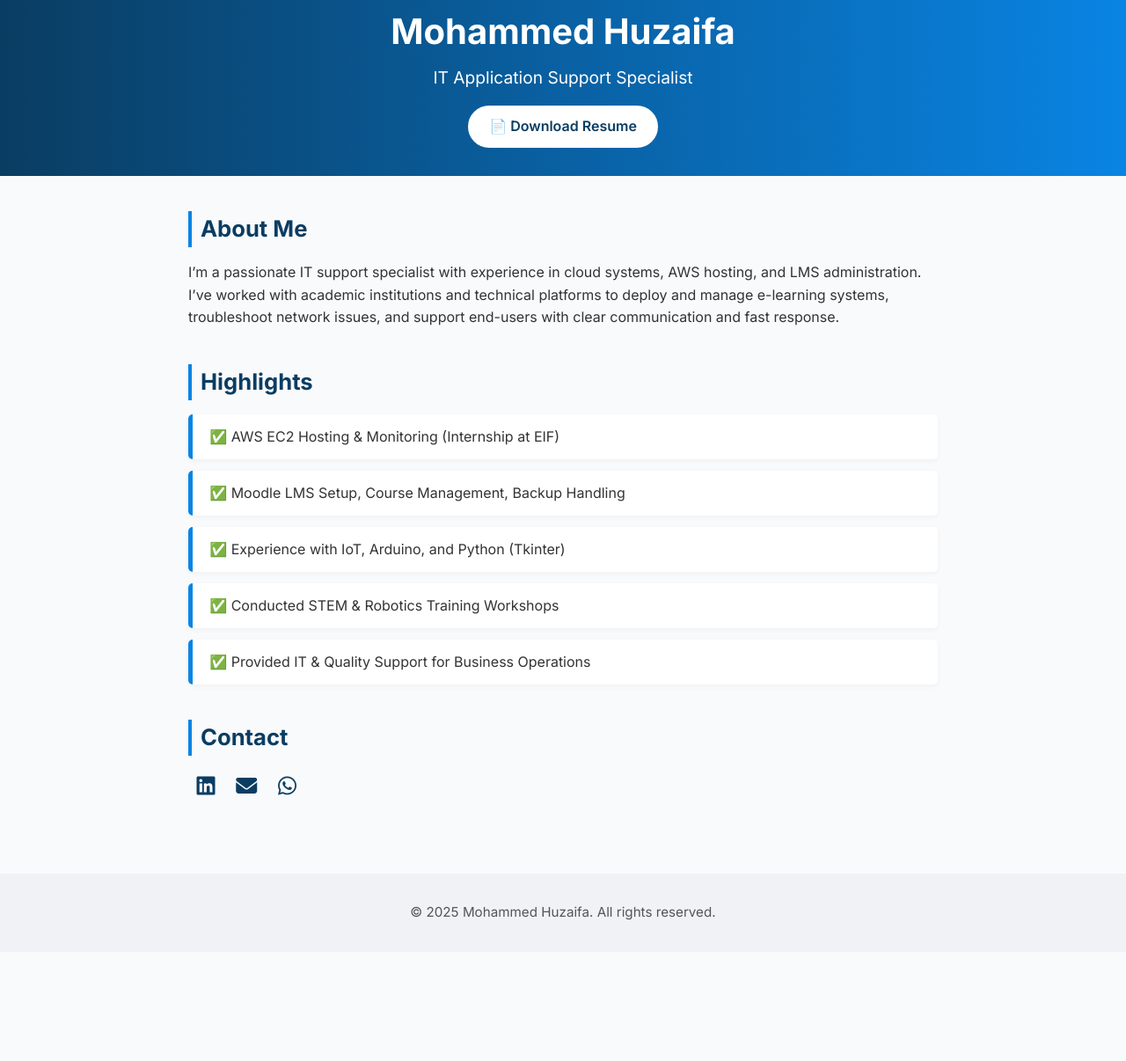
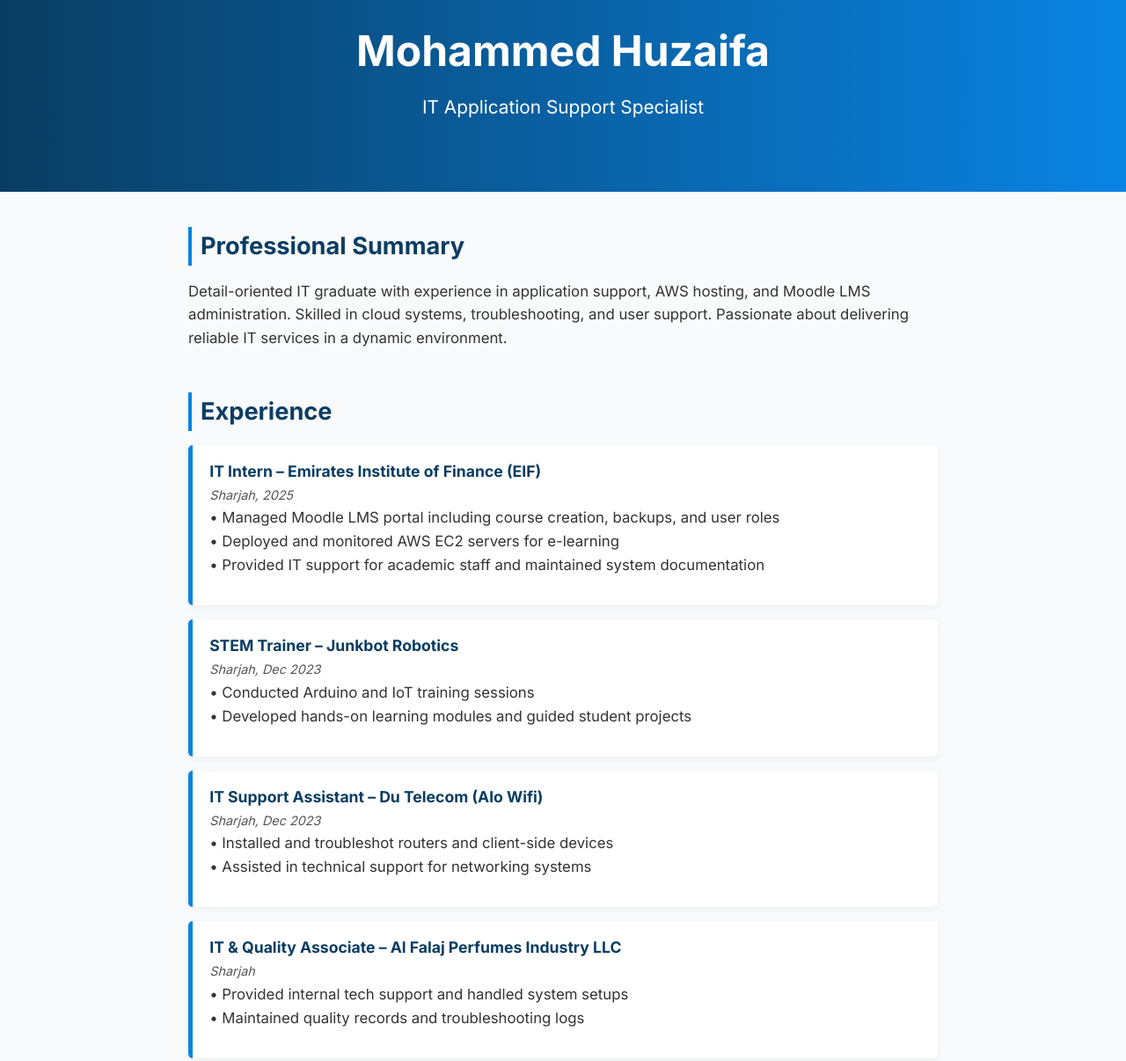
Before and after one commit to Huzaifaujju/CurriculumVitae, a plain HTML site: page index.html in a window 1280 px wide. Shown: the part 60-1266 px from the top of the page at 88% size. Before the commit the page ends 1142 px from the top, so only its background shows below. Drawn offline with Linux system fonts and the light colour scheme.

Commit message:
Update index.html

```diff
--- a/index.html
+++ b/index.html
@@ -31,37 +31,18 @@
       background: linear-gradient(to right, var(--primary), var(--accent));
       color: white;
       text-align: center;
-      padding: 4rem 2rem 2rem;
+      padding: 5rem 2rem 4rem;
     }
 
     header h1 {
-      font-size: 2.5rem;
-      margin-bottom: 0.3rem;
+      font-size: 3rem;
+      margin-bottom: 0.5rem;
       font-weight: 700;
     }
 
     header p {
-      font-size: 1.2rem;
+      font-size: 1.3rem;
       font-weight: 400;
-      margin-bottom: 1rem;
-    }
-
-    .btn-download {
-      display: inline-block;
-      background: white;
-      color: var(--primary);
-      padding: 0.6rem 1.4rem;
-      border-radius: 25px;
-      font-weight: 600;
-      font-size: 1rem;
-      text-decoration: none;
-      border: 2px solid white;
-      transition: background 0.3s ease, color 0.3s ease;
-    }
-
-    .btn-download:hover {
-      background: var(--accent);
-      color: white;
     }
 
     .container {
@@ -71,15 +52,20 @@
     }
 
     section {
-      margin-bottom: 2.5rem;
+      margin-bottom: 3rem;
     }
 
     h2 {
       color: var(--primary);
-      font-size: 1.6rem;
+      font-size: 1.7rem;
       margin-bottom: 1rem;
       border-left: 4px solid var(--accent);
       padding-left: 10px;
+    }
+
+    p {
+      font-size: 1.05rem;
+      margin-bottom: 1rem;
     }
 
     ul {
@@ -90,10 +76,38 @@
     ul li {
       background: white;
       border-left: 5px solid var(--accent);
-      padding: 0.8rem 1.2rem;
-      margin-bottom: 0.8rem;
+      padding: 1rem 1.2rem;
+      margin-bottom: 1rem;
       border-radius: 5px;
-      box-shadow: 0 2px 6px rgba(0,0,0,0.04);
+      box-shadow: 0 2px 8px rgba(0,0,0,0.05);
+    }
+
+    ul li strong {
+      color: var(--primary);
+      font-size: 1.1rem;
+    }
+
+    ul li span {
+      font-style: italic;
+      font-size: 0.9rem;
+      color: #555;
+    }
+
+    .btn-download {
+      display: inline-block;
+      margin-top: 1rem;
+      background: var(--accent);
+      color: white;
+      padding: 0.8rem 1.8rem;
+      border-radius: 30px;
+      font-weight: 600;
+      font-size: 1rem;
+      text-decoration: none;
+      transition: background 0.3s ease;
+    }
+
+    .btn-download:hover {
+      background: #065a9c;
     }
 
     footer {
@@ -105,7 +119,7 @@
     }
 
     .social-icons {
-      margin-top: 1rem;
+      margin: 1rem 0;
     }
 
     .social-icons a {
@@ -135,32 +149,83 @@
   <header>
     <h1>Mohammed Huzaifa</h1>
     <p>IT Application Support Specialist</p>
-    <a class="btn-download" href="resume.pdf" download>📄 Download Resume</a>
   </header>
 
   <main class="container">
     <section>
-      <h2>About Me</h2>
+      <h2>Professional Summary</h2>
       <p>
-        I’m a passionate IT support specialist with experience in cloud systems, AWS hosting, and LMS administration.
-        I’ve worked with academic institutions and technical platforms to deploy and manage e-learning systems, troubleshoot network issues,
-        and support end-users with clear communication and fast response.
+        Detail-oriented IT graduate with experience in application support, AWS hosting, and Moodle LMS administration. Skilled in cloud systems, troubleshooting, and user support. Passionate about delivering reliable IT services in a dynamic environment.
       </p>
     </section>
 
     <section>
-      <h2>Highlights</h2>
+      <h2>Experience</h2>
       <ul>
-        <li>✅ AWS EC2 Hosting & Monitoring (Internship at EIF)</li>
-        <li>✅ Moodle LMS Setup, Course Management, Backup Handling</li>
-        <li>✅ Experience with IoT, Arduino, and Python (Tkinter)</li>
-        <li>✅ Conducted STEM & Robotics Training Workshops</li>
-        <li>✅ Provided IT & Quality Support for Business Operations</li>
+        <li>
+          <strong>IT Intern – Emirates Institute of Finance (EIF)</strong><br />
+          <span>Sharjah, 2025</span>
+          <p>
+            • Managed Moodle LMS portal including course creation, backups, and user roles<br/>
+            • Deployed and monitored AWS EC2 servers for e-learning<br/>
+            • Provided IT support for academic staff and maintained system documentation
+          </p>
+        </li>
+        <li>
+          <strong>STEM Trainer – Junkbot Robotics</strong><br />
+          <span>Sharjah, Dec 2023</span>
+          <p>
+            • Conducted Arduino and IoT training sessions<br/>
+            • Developed hands-on learning modules and guided student projects
+          </p>
+        </li>
+        <li>
+          <strong>IT Support Assistant – Du Telecom (Alo Wifi)</strong><br />
+          <span>Sharjah, Dec 2023</span>
+          <p>
+            • Installed and troubleshot routers and client-side devices<br/>
+            • Assisted in technical support for networking systems
+          </p>
+        </li>
+        <li>
+          <strong>IT & Quality Associate – Al Falaj Perfumes Industry LLC</strong><br />
+          <span>Sharjah</span>
+          <p>
+            • Provided internal tech support and handled system setups<br/>
+            • Maintained quality records and troubleshooting logs
+          </p>
+        </li>
       </ul>
     </section>
 
     <section>
-      <h2>Contact</h2>
+      <h2>Technical Skills</h2>
+      <ul>
+        <li>✅ Application Support & Troubleshooting</li>
+        <li>✅ Moodle LMS Configuration & Administration</li>
+        <li>✅ AWS EC2 Hosting & Monitoring</li>
+        <li>✅ Networking & System Maintenance</li>
+        <li>✅ Arduino & IoT Integration</li>
+      </ul>
+    </section>
+
+    <section>
+      <h2>Soft Skills</h2>
+      <ul>
+        <li>✅ Clear Communication</li>
+        <li>✅ Fast Learner & Adaptable</li>
+        <li>✅ Analytical Thinking</li>
+        <li>✅ Team Collaboration</li>
+      </ul>
+    </section>
+
+    <section>
+      <h2>Resume</h2>
+      <a class="btn-download" href="resume.pdf" download>📄 Download My Resume</a>
+    </section>
+  </main>
+
+  <footer>
     <div class="social-icons">
       <a href="https://www.linkedin.com/in/mohammehuzaifa-0924a9262" target="_blank" title="LinkedIn">
         <i class="fab fa-linkedin"></i>
@@ -172,10 +237,6 @@
         <i class="fab fa-whatsapp"></i>
       </a>
     </div>
-    </section>
-  </main>
-
-  <footer>
     &copy; 2025 Mohammed Huzaifa. All rights reserved.
   </footer>
 </body>
```
Lines whose indentation alone changed are shown as unchanged.
